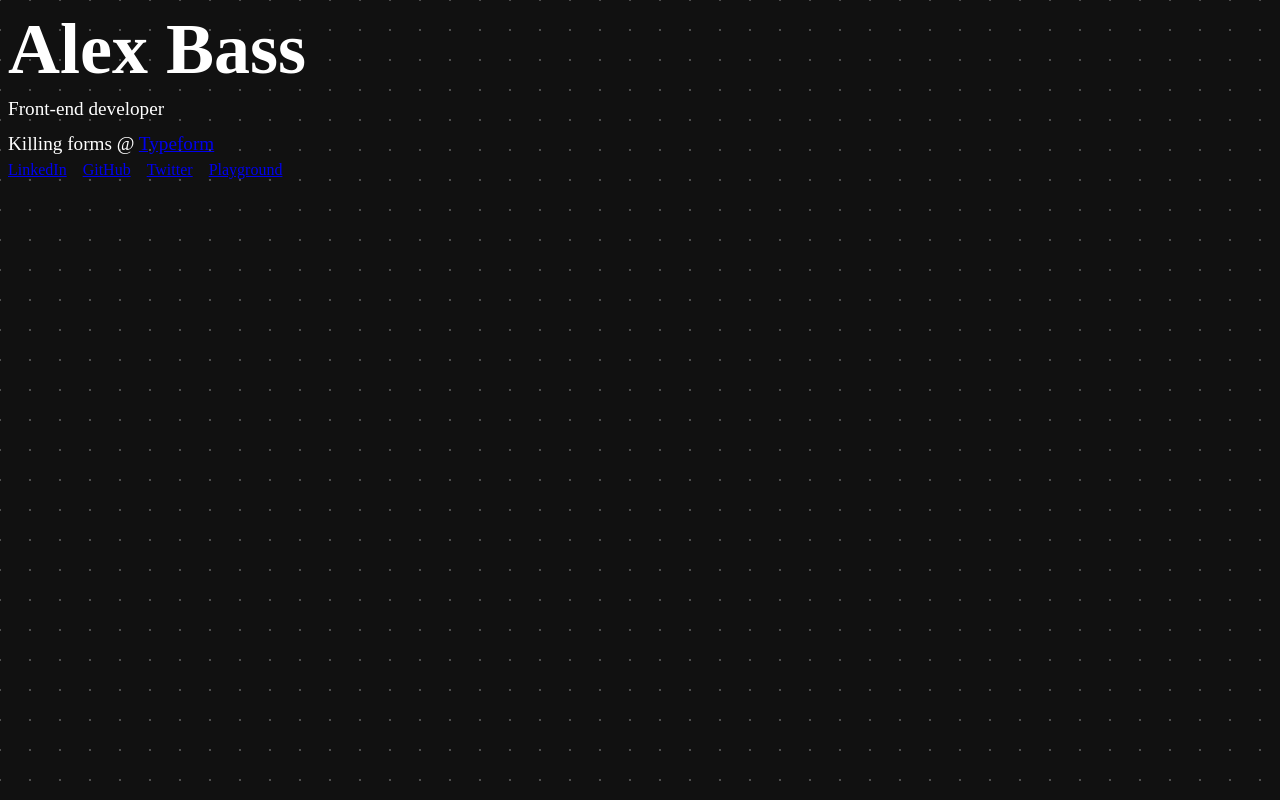
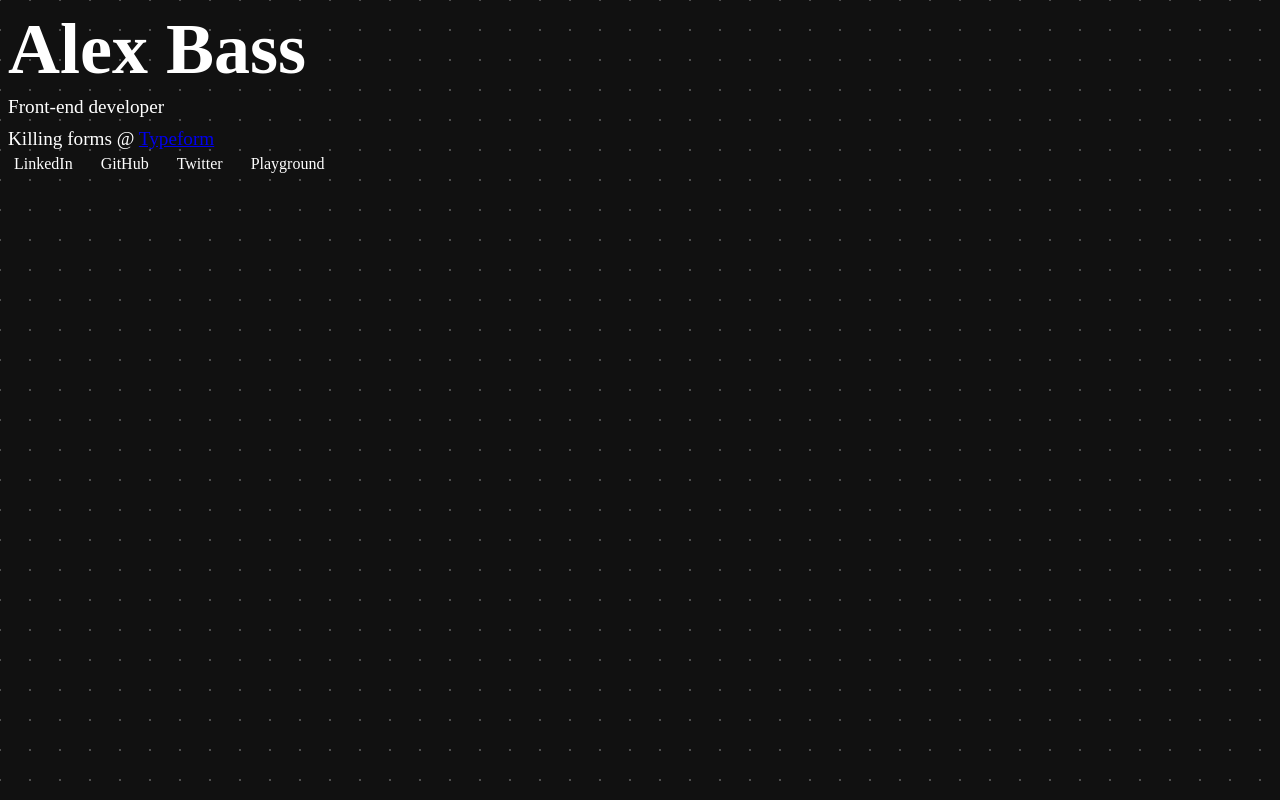
Before and after one commit to alexbassy/site, a Next.js app: page / in a window 1280 px wide. Built offline with nearby package versions, Linux system fonts and the light colour scheme.

Commit message:
fix positioning and redesign links

```diff
--- a/components/hello.js
+++ b/components/hello.js
@@ -18,8 +18,8 @@ const Title = styled.h1`
 
 const Line = styled.p`
   font-size: 1.2rem;
-  line-height: 1.2rem;
-  margin: .5rem 0;
+  line-height: 2rem;
+  margin: 0;
 `
 
 export default () => (
--- a/components/links.js
+++ b/components/links.js
@@ -1,21 +1,36 @@
 import Link from 'next/link'
 import styled from '@emotion/styled'
-
-const Container = styled.div`
-  display: flex;
-  flex-direction: column;
-  flex: 1;
-`
 
 const List = styled.ul`
   list-style: none;
   padding-left: 0;
-  margin: 0 0 20px;
+  margin: var(--margin) 0;
 `
 
 const Item = styled.li`
   display: inline-block;
   margin-right: 1rem;
+`
+
+const LinkButton = styled.a`
+  font-weight: 100;
+  text-decoration: none;
+  color: #fff;
+  border: 2px solid var(--linksDimmed);
+  padding: 2px 6px;
+  transition: border-color .2s ease, color .15s ease;
+
+  :visited {
+    color: #fff;
+  }
+
+  :active {
+    color: #ffffffaa;
+  }
+
+  :hover {
+    border-color: #ffffffaa;
+  }
 `
 
 const links = [
@@ -38,15 +53,23 @@ const links = [
 ]
 
 export default () => (
-  <Container>
   <List>
     {links.map(({ label, url, path }) => (
       <Item key={label}>
         {url
-            ? <a href={url} rel='noopener'>{label}</a>
-            : <Link href={path}><a>{label}</a></Link>}
+          ? (
+            <LinkButton href={url} rel='noopener'>
+              {label}
+            </LinkButton>
+          )
+          : (
+            <Link href={path}>
+              <LinkButton href={path}>
+                {label}
+              </LinkButton>
+            </Link>
+          )}
       </Item>
     ))}
   </List>
-  </Container>
 )
--- a/pages/_document.js
+++ b/pages/_document.js
@@ -14,6 +14,7 @@ const globalCSS = css`
   --text: hsl(56, 100%, 15%);
   --bg: hsl(56, 100%, 50%);
   --links: hsl(54, 100%, 48%);
+  --linksDimmed: hsla(54, 100%, 48%, .2);
   --margin: 30px;
 }
 *, *:before, *:after {
--- a/pages/index.js
+++ b/pages/index.js
@@ -25,6 +25,7 @@ const Canvas = styled.canvas`
 
 const Content = styled.main`
   position: relative;
+  margin-top: calc(var(--margin) * -1);
 `
 
 class Index extends React.Component {
```
Lines whose indentation alone changed are shown as unchanged.
